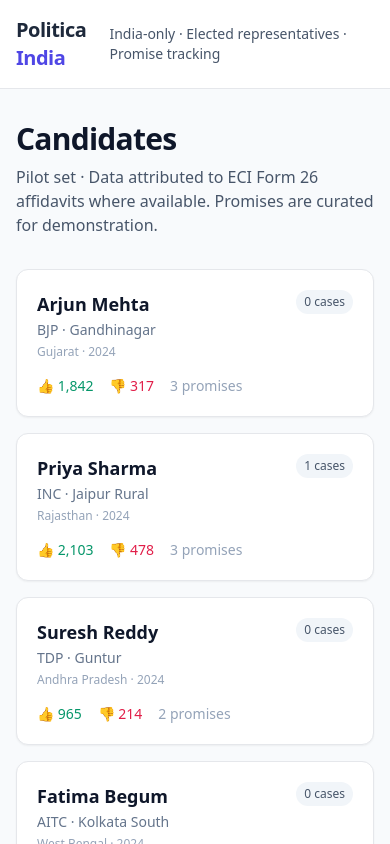
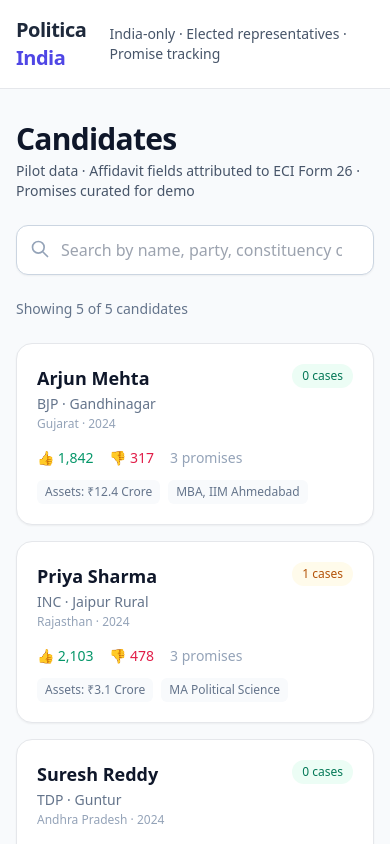
Before and after one commit to Rudhra6467/politica-india, a Next.js app: page /candidates in a window 390 px wide. Shown: the top 844 px of the page. Built offline with nearby package versions, Linux system fonts and the light colour scheme.

Commit message:
Improve candidates list: better cards, search, mobile-friendly UX

```diff
--- a/src/app/candidates/page.tsx
+++ b/src/app/candidates/page.tsx
@@ -1,50 +1,129 @@
+"use client";
+
+import { useState, useMemo } from "react";
 import Link from "next/link";
 import { pilotCandidates } from "@/data/pilot-candidates";
 
 export default function CandidatesPage() {
+  const [query, setQuery] = useState("");
+
+  const filtered = useMemo(() => {
+    const q = query.toLowerCase().trim();
+    if (!q) return pilotCandidates;
+    return pilotCandidates.filter(
+      (c) =>
+        c.name.toLowerCase().includes(q) ||
+        c.party.toLowerCase().includes(q) ||
+        c.partyAbbr.toLowerCase().includes(q) ||
+        c.constituency.toLowerCase().includes(q) ||
+        c.state.toLowerCase().includes(q)
+    );
+  }, [query]);
+
   return (
-    <div className="space-y-8">
+    <div className="space-y-6">
+      {/* Header */}
       <div>
-        <h1 className="text-3xl font-bold tracking-tight text-slate-900">
-          Candidates
-        </h1>
-        <p className="mt-2 text-slate-600">
-          Pilot set · Data attributed to ECI Form 26 affidavits where available.
-          Promises are curated for demonstration.
+        <h1 className="text-3xl font-bold tracking-tight text-slate-900">Candidates</h1>
+        <p className="mt-1 text-slate-600 text-sm">
+          Pilot data · Affidavit fields attributed to ECI Form 26 · Promises curated for demo
         </p>
       </div>
 
+      {/* Search */}
+      <div className="relative">
+        <input
+          type="search"
+          placeholder="Search by name, party, constituency or state..."
+          value={query}
+          onChange={(e) => setQuery(e.target.value)}
+          className="w-full rounded-xl border border-slate-300 bg-white px-4 py-3 pl-11 text-base shadow-sm focus:border-indigo-500 focus:outline-none focus:ring-2 focus:ring-indigo-200"
+        />
+        <svg
+          className="absolute left-3.5 top-3.5 h-5 w-5 text-slate-400"
+          fill="none"
+          stroke="currentColor"
+          viewBox="0 0 24 24"
+        >
+          <path
+            strokeLinecap="round"
+            strokeLinejoin="round"
+            strokeWidth={2}
+            d="M21 21l-6-6m2-5a7 7 0 11-14 0 7 7 0 0114 0z"
+          />
+        </svg>
+      </div>
+
+      {/* Results count */}
+      <p className="text-sm text-slate-500">
+        Showing {filtered.length} of {pilotCandidates.length} candidates
+      </p>
+
+      {/* Card grid */}
       <div className="grid gap-4 sm:grid-cols-2 lg:grid-cols-3">
-        {pilotCandidates.map((c) => (
+        {filtered.map((c) => (
           <Link
             key={c.id}
             href={`/candidates/${c.id}`}
-            className="block rounded-xl border bg-white p-5 shadow-sm hover:border-indigo-300 hover:shadow-md transition"
+            className="group block rounded-2xl border bg-white p-5 shadow-sm transition hover:border-indigo-300 hover:shadow-md active:scale-[0.99]"
           >
+            {/* Top row */}
             <div className="flex items-start justify-between gap-3">
-              <div>
-                <h2 className="font-semibold text-lg text-slate-900">{c.name}</h2>
-                <p className="text-sm text-slate-500 mt-0.5">
+              <div className="min-w-0">
+                <h2 className="truncate text-lg font-semibold text-slate-900 group-hover:text-indigo-700">
+                  {c.name}
+                </h2>
+                <p className="mt-0.5 text-sm text-slate-500">
                   {c.partyAbbr} · {c.constituency}
                 </p>
-                <p className="text-xs text-slate-400 mt-1">{c.state} · {c.electionYear}</p>
+                <p className="mt-0.5 text-xs text-slate-400">
+                  {c.state} · {c.electionYear}
+                </p>
               </div>
-              <span className="text-xs font-medium px-2 py-1 rounded-full bg-slate-100 text-slate-600">
+
+              <span
+                className={`shrink-0 rounded-full px-2.5 py-1 text-xs font-medium ${
+                  c.criminalCases === 0
+                    ? "bg-emerald-50 text-emerald-700"
+                    : "bg-amber-50 text-amber-700"
+                }`}
+              >
                 {c.criminalCases === 0 ? "0 cases" : `${c.criminalCases} cases`}
               </span>
             </div>
 
+            {/* Stats row */}
             <div className="mt-4 flex items-center gap-4 text-sm">
-              <span className="text-emerald-600 font-medium">👍 {c.likes.toLocaleString()}</span>
-              <span className="text-rose-600 font-medium">👎 {c.dislikes.toLocaleString()}</span>
+              <span className="font-medium text-emerald-600">
+                👍 {c.likes.toLocaleString()}
+              </span>
+              <span className="font-medium text-rose-600">
+                👎 {c.dislikes.toLocaleString()}
+              </span>
               <span className="text-slate-400">{c.promises.length} promises</span>
+            </div>
+
+            {/* Affidavit preview */}
+            <div className="mt-3 flex flex-wrap gap-2 text-xs text-slate-500">
+              {c.totalAssets && (
+                <span className="rounded-md bg-slate-50 px-2 py-1">Assets: {c.totalAssets}</span>
+              )}
+              {c.education && (
+                <span className="rounded-md bg-slate-50 px-2 py-1">{c.education}</span>
+              )}
             </div>
           </Link>
         ))}
       </div>
 
-      <p className="text-sm text-slate-500 text-center pt-4">
-        This is pilot data for demonstration. Real affidavit PDFs will be linked from the ECI portal.
+      {filtered.length === 0 && (
+        <div className="rounded-xl border border-dashed py-12 text-center text-slate-500">
+          No candidates match “{query}”
+        </div>
+      )}
+
+      <p className="pt-4 text-center text-xs text-slate-400">
+        Data is pilot / illustrative. Real affidavit PDFs will be linked from the Election Commission of India.
       </p>
     </div>
   );
```
